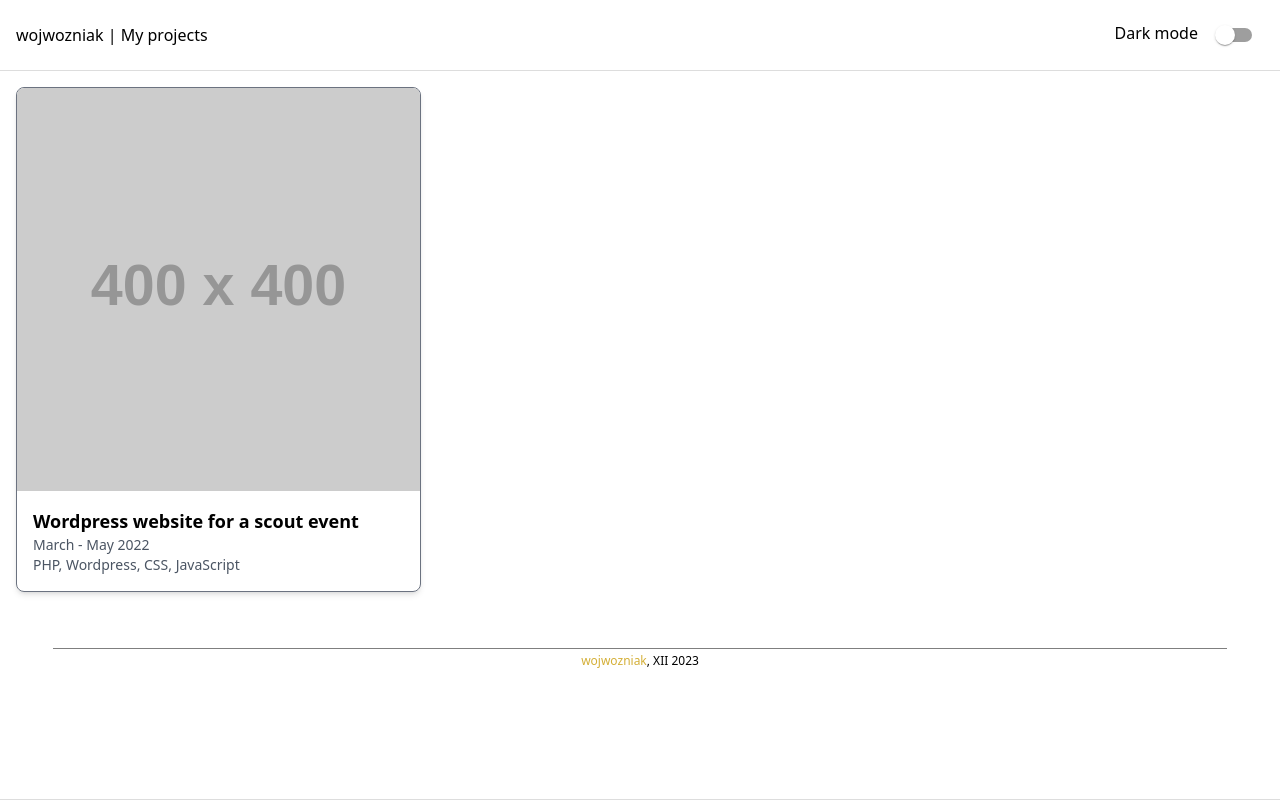
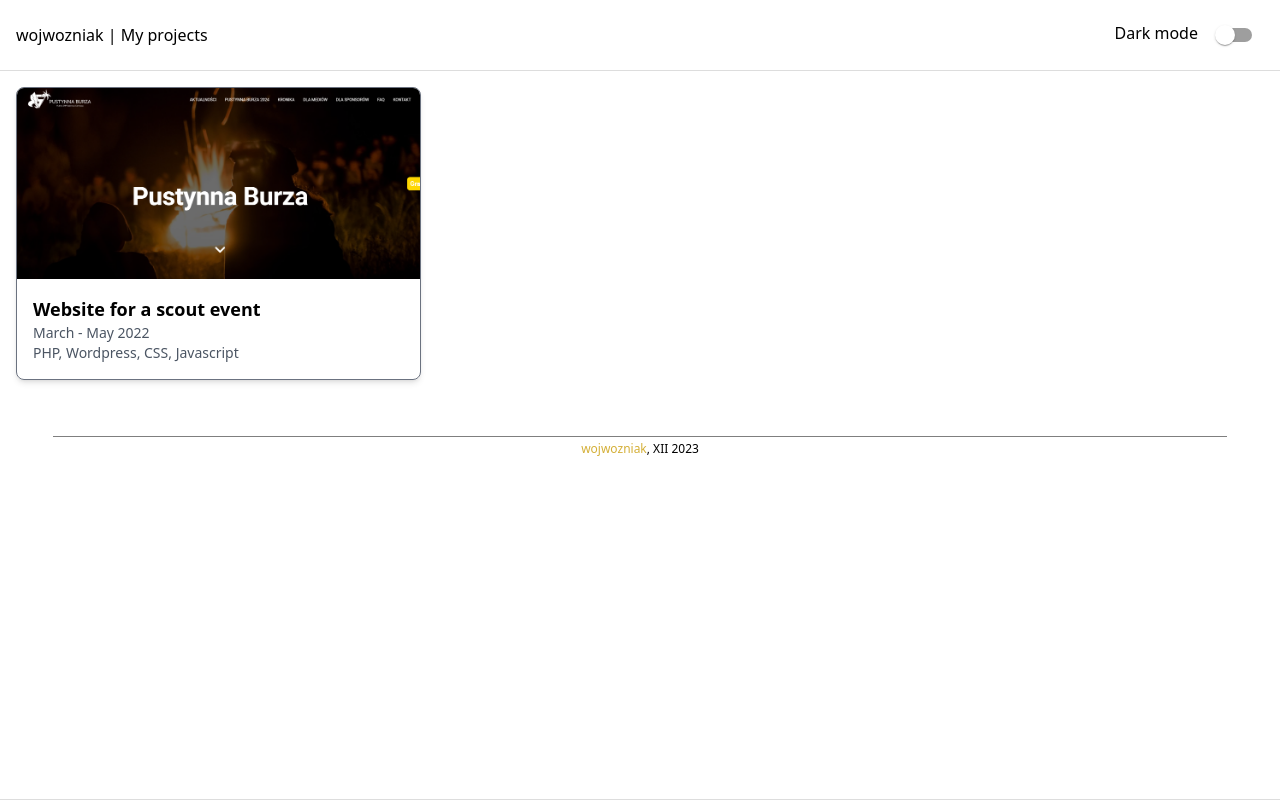
Before and after one commit to wojwozniak/projects, a React (Vite) app: page / in a window 1280 px wide. Built offline with nearby package versions, Linux system fonts and the light colour scheme.

Commit message:
Add project 1

```diff
--- a/src/ProjectsGrid.tsx
+++ b/src/ProjectsGrid.tsx
@@ -1,18 +1,38 @@
 import ProjectComponent from './ui/ProjectComponent'
+import img__pustynna from './../assets/images/pustynna.png'
+import { FaExternalLinkAlt, FaGithub } from "react-icons/fa";
 
 const ProjectsGrid = () => {
   return (
     <div className="grid grid-cols-1 sm:grid-cols-2 lg:grid-cols-3 gap-4 p-4">
       <ProjectComponent
-        title="Wordpress website for a scout event"
+        title="Website for a scout event"
         date="March - May 2022"
-        techStack="PHP, Wordpress, CSS, JavaScript"
-        screenshotUrl="http://placehold.co/400"
+        techStack="PHP, Wordpress, CSS, Javascript"
+        screenshotUrl={img__pustynna}
         description={
           <div>
             <p>
-              This is a very long HTML description with <strong>formatting</strong> and <a href="#">links</a>.
+              This is the first semi-professional project and the first "big" website. I have used HTML, CSS, Javascript and PHP to create it. I have also used Wordpress as a content management system (CMS). I help with it's maintenance and develop new features (such as seasonal mini-games).
             </p>
+            <ul className='flex flex-row justify-between w-full px-4 pt-4'>
+              <li className='flex flex-row items-center justify-center gap-2'>
+                <FaExternalLinkAlt className='text-blue-500 hover:underline' />
+                <a href="https://pustynnaburza.dabrowagornicza.zhp.pl/"
+                  className="text-blue-500 hover:underline"
+                  target='_blank'>
+                  Live website
+                </a>
+              </li>
+              <li className='flex flex-row items-center justify-center gap-2'>
+                <FaGithub className='text-blue-500 hover:underline' />
+                <a href="https://github.com/wojwozniak/wp-pustynnaburza"
+                  className="text-blue-500 hover:underline"
+                  target='_blank'>
+                  Github repository
+                </a>
+              </li>
+            </ul>
           </div>
         }
       />
```
